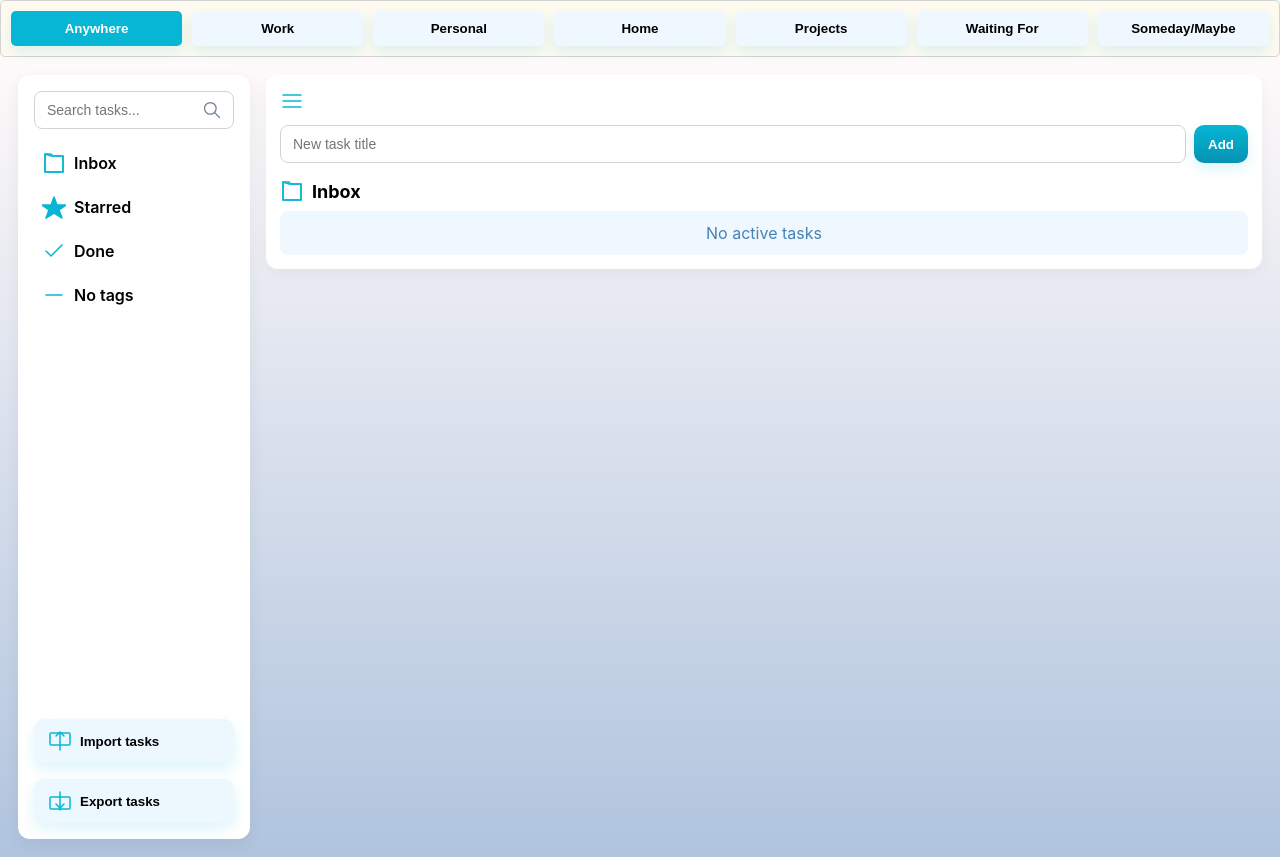
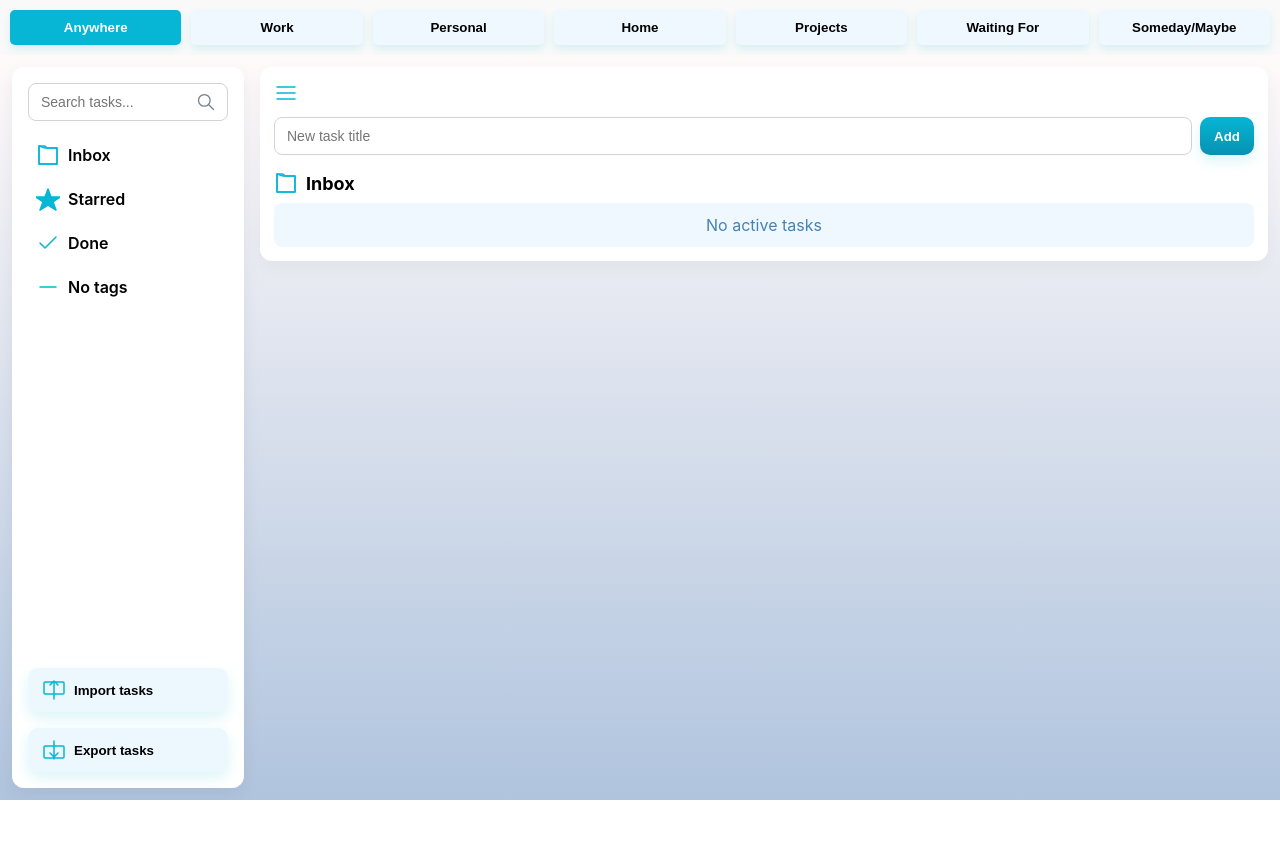
Before and after one commit to abyr/loca-list, a React (Create React App) app: page / in a window 1280 px wide. After the commit the page ends 800 px from the top, so only its background shows below. Built offline with nearby package versions, Linux system fonts and the light colour scheme.

Commit message:
container styles

```diff
--- a/src/components/TaskManager.css
+++ b/src/components/TaskManager.css
@@ -118,24 +118,30 @@ input[type="checkbox"]:checked::after {
   transform: rotate(45deg);
 }
 
+.task-manager-container {
+  height: 100vh;
+  display: flex;
+  flex-direction: column;
+}
+
 /* Root layout */
-.wrapper {
+.task-manager-content {
   display: flex;
-  height: 100vh;
+  flex: 1;
   font-family: Inter, system-ui, -apple-system, "Segoe UI", Roboto, "Helvetica Neue", Arial;
   color: var(--color-text);
   background: linear-gradient(180deg, var(--color-page-bg-start) 0%, var(--color-page-bg-end) 100%);
   gap: 16px;
-  padding: 18px;
+  padding: 12px;
   box-sizing: border-box;
 }
 
 /* Context Tabs */
 .context-tabs {
     padding: 10px;
-    border: 1px solid var(--color-border);
+    /* border: 1px solid var(--color-border);
     border-radius: 5px;
-    background-color: var(--color-muted-bg-2);
+    background-color: var(--color-muted-bg-2); */
 }
 .context-tabs ul {
     list-style-type: none;
@@ -156,6 +162,7 @@ input[type="checkbox"]:checked::after {
     color: var(--color-text);
     cursor: pointer;
     transition: background-color 0.3s;
+    box-shadow: 0 4px 8px var(--color-shadow-accent);
 }
 .context-button:hover {
     background-color: var(--color-muted-bg-2);
@@ -168,7 +175,6 @@ input[type="checkbox"]:checked::after {
 .context-button:focus {
     outline: none;
 }
-
 
 /* Sidebar */
 .sidebar {
@@ -203,17 +209,18 @@ input[type="checkbox"]:checked::after {
 .sidebar li:hover {
   background: var(--color-muted-bg);
 }
+
+.task-manager-content.sidebar-open .sidebar {
+  transform: translateX(0);
+  opacity: 1;
+}
+
 .badge {
   background: var(--color-primary-1);
   color: white;
   font-size: 12px;
   padding: 3px 8px;
   border-radius: 999px;
-}
-
-.wrapper.sidebar-open .sidebar {
-  transform: translateX(0);
-  opacity: 1;
 }
 
 /* Icons */
@@ -237,13 +244,14 @@ input[type="checkbox"]:checked::after {
 
 /* Task Manager */
 
-.task-manager {
+.task-manager-tasks {
   flex: 1;
   display: flex;
   flex-direction: column;
   gap: 12px;
   /* allow children to shrink properly */
   min-width: 0;
+  height: 90vh;
 }
 
 .feedback {
@@ -263,10 +271,10 @@ input[type="checkbox"]:checked::after {
   min-height: 0;
 }
 
-.task-manager.one-column .columns {
+.task-manager-tasks.one-column .columns {
   grid-template-columns: 1fr;
 }
-.task-manager.two-column .columns {
+.task-manager-tasks.two-column .columns {
   display: flex;
 }
 
@@ -565,7 +573,7 @@ textarea {
 
 @media (max-width: 980px) {
   .sidebar { display: none; }
-  .task-manager.one-column .columns { flex-direction: column; }
+  .task-manager-tasks.one-column .columns { flex-direction: column; }
 }
 @media (max-width: 640px) {
   .input-block { flex-direction: column; gap: 6px; }
@@ -573,22 +581,7 @@ textarea {
   .task-title { font-size: 14px; }
 }
 
-.sidebar {
-  width: 200px;
-  background: var(--color-surface);
-  border-radius: 12px;
-  box-shadow: 0 6px 18px var(--color-shadow-strong);
-  padding: 16px;
-  flex-shrink: 0;
-  display: flex;
-  flex-direction: column;
-  justify-content: flex-start;
-  transition: transform 220ms ease, opacity 220ms ease;
-  transform: translateX(0);
-  opacity: 1;
-}
-
-.wrapper.sidebar-open .sidebar {
+.task-manager-content.sidebar-open .sidebar {
   transform: translateX(0);
   opacity: 1;
 }
@@ -605,14 +598,14 @@ textarea {
     box-shadow: 0 20px 40px var(--color-ghost-shadow);
   }
 
-  .wrapper.sidebar-open .sidebar {
+  .task-manager-content.sidebar-open .sidebar {
     transform: translateX(0);
     opacity: 1;
   }
 
-  .task-manager.one-column .columns { flex-direction: column; }
+  .task-manager-tasks.one-column .columns { flex-direction: column; }
 
-  .wrapper { padding: 12px; }
+  .task-manager-content { padding: 12px; }
 }
 
 @media (min-width: 981px) {
--- a/src/components/TaskManager.tsx
+++ b/src/components/TaskManager.tsx
@@ -249,7 +249,7 @@ const TaskManager: React.FC = () => {
       </div>
     ) }
 
-    <div className={`wrapper ${
+    <div className={`task-manager-content ${
       sidebarOpen ? 'sidebar-open' : '' } ${
         isMobileLayout ? 'phone' : 'desktop'
       }`}
@@ -270,7 +270,7 @@ const TaskManager: React.FC = () => {
         onToggleSidebar={toggleSidebar}
       />
 
-      <div className={`task-manager ${
+      <div className={`task-manager-tasks ${
         !isMobileLayout ? 'two-column' : 'one-column'
       }`}>
         <div className="columns">
```
